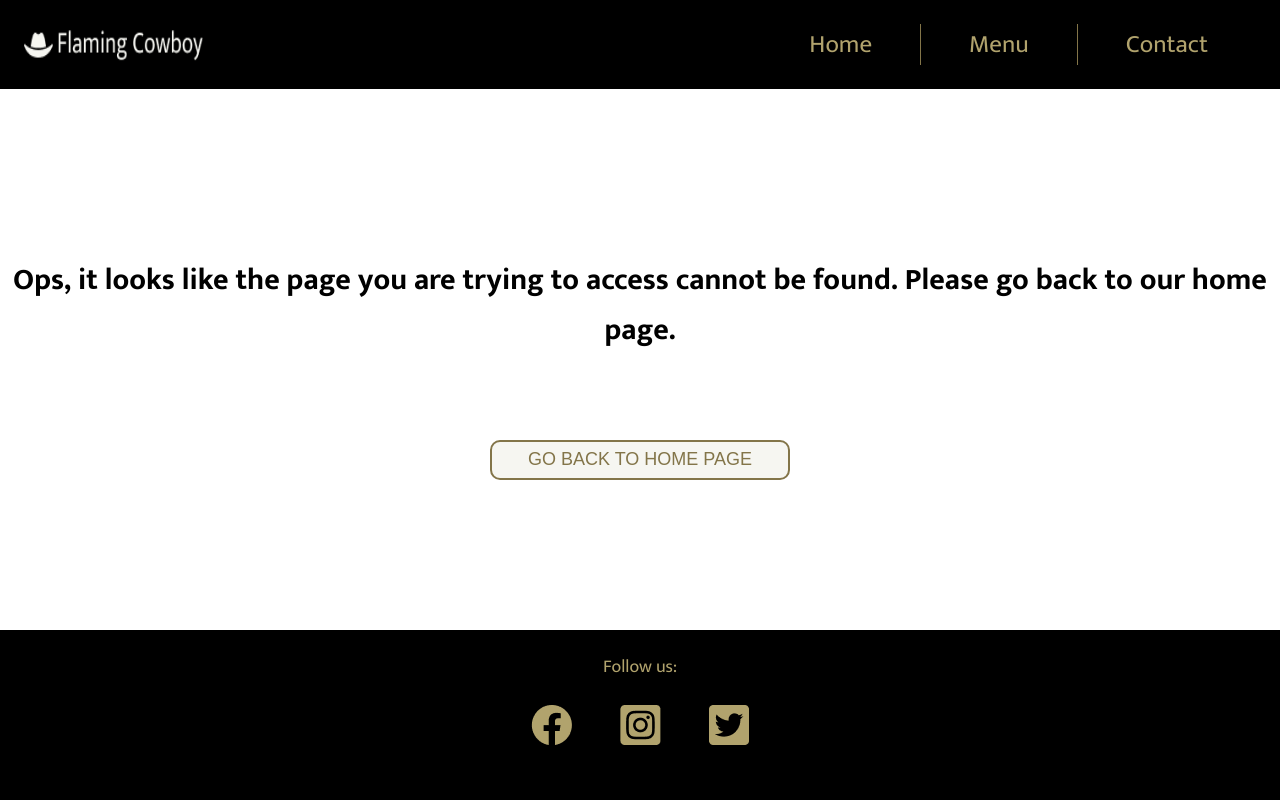
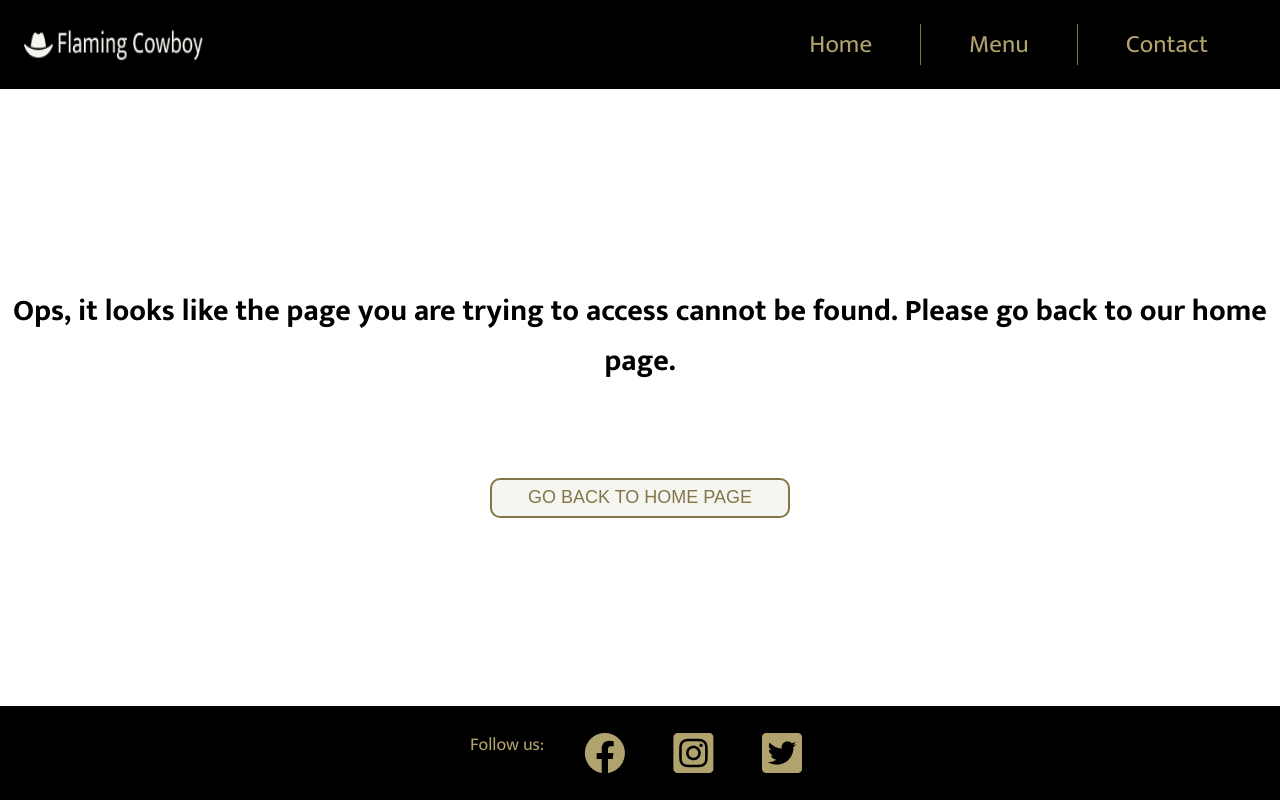
Before and after one commit to limatfc/bbqrestaurant, a React (Create React App) app: page /category-details/1/edit-product/1 in a window 1280 px wide. Built offline with nearby package versions, Linux system fonts and the light colour scheme; no server answers; the database is empty.

Commit message:
fixed footer

```diff
--- a/src/components/clients/NavigationBar.jsx
+++ b/src/components/clients/NavigationBar.jsx
@@ -8,13 +8,14 @@ export default function NavigationBar() {
   const { isLoggedIn } = useDataProvider();
   const [showSideNav, setShowSideNav] = useState(false);
 
-  if (isLoggedIn) return null;
-
   function toggleSideNav() {
     setShowSideNav(!showSideNav);
   }
+
   let screen = "";
   window.innerWidth < 750 ? (screen = "mobile") : (screen = "desktop");
+
+  if (isLoggedIn) return null;
 
   return (
     <div className="navigation-bar">
--- a/src/styles/clients/components/Footer.css
+++ b/src/styles/clients/components/Footer.css
@@ -1,16 +1,31 @@
 .footer-wrapper {
   background-color: black;
-  height: 170px;
   display: flex;
   align-items: center;
   justify-content: space-evenly;
   flex-direction: column;
+  padding: 24px;
 }
 
 .footer-wrapper small {
   color: #b1a36d;
+  padding: 0 16px 16px 16px;
+}
+
+.footer-wrapper div {
+  display: flex;
+  align-items: center;
+  justify-content: center;
 }
 
 .footer-wrapper div img {
-  padding: 0 24px 24px 24px;
+  padding: 0 24px;
 }
+
+@media (min-width: 750px) {
+  .footer-wrapper {
+    flex-direction: row;
+    justify-content: center;
+    align-items: center;
+  }
+}
```
